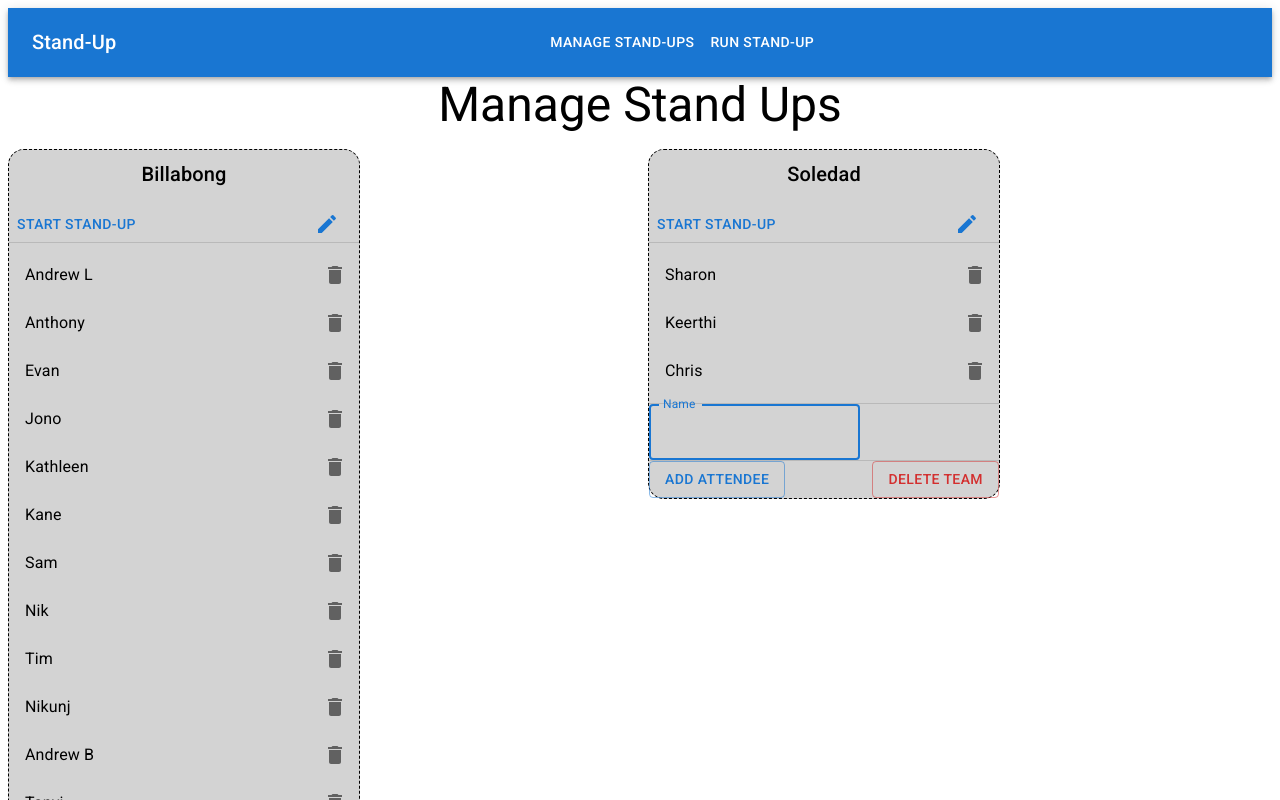
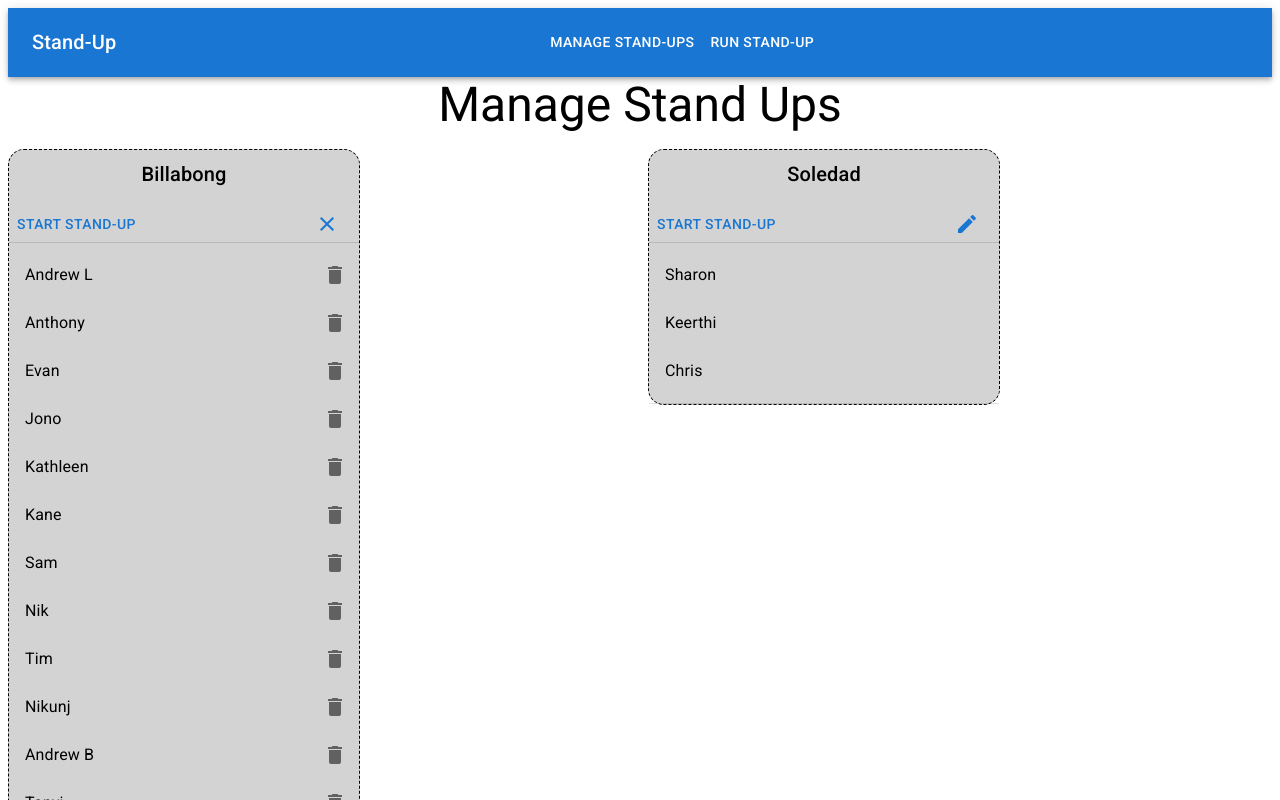
Before and after one commit to andrewlawrenceaus/react-stand-up-app, a React (Create React App) app: page /manage-stand-ups in a window 1280 px wide. Both pictures are taken after a click on the button 327 px from the left and 223 px from the top of the page. Shown: the top 800 px of the page. Built offline with nearby package versions, Linux system fonts and the light colour scheme.

Commit message:
Implemented functionality on start and edit buttons on manage stand-ups page

```diff
--- a/src/components/manage-stand-up/StandUpCard.js
+++ b/src/components/manage-stand-up/StandUpCard.js
@@ -1,24 +1,48 @@
-import React from "react";
-import Typography from "@mui/material/Typography";
-import List from "@mui/material/List";
-import ListItem from "@mui/material/ListItem";
-import ListItemText from "@mui/material/ListItemText";
-import IconButton from "@mui/material/IconButton";
-import Grid from "@mui/material/Grid";
-import { Box, Button, Divider, TextField } from "@mui/material";
-import { Delete as DeleteIcon, Edit as EditIcon } from "@mui/icons-material";
-import { lightBlue } from "@mui/material/colors";
+import React, { useState } from 'react';
+import Typography from '@mui/material/Typography';
+import List from '@mui/material/List';
+import ListItem from '@mui/material/ListItem';
+import ListItemText from '@mui/material/ListItemText';
+import IconButton from '@mui/material/IconButton';
+import Grid from '@mui/material/Grid';
+import { Box, Button, Divider, TextField } from '@mui/material';
+import { Delete as DeleteIcon, Edit as EditIcon, Close as CloseIcon } from '@mui/icons-material';
+import { lightBlue } from '@mui/material/colors';
+import { Link } from 'react-router-dom';
 
 export default function StandUpCard(props) {
+  const [editMode, setEditMode] = useState(false);
+
+  const editButtonHandler = () => {
+    setEditMode(!editMode);
+  };
+
   return (
     <Grid item xs={6}>
-      <Box sx={{ width: "100%", maxWidth: 350, border: '1px dashed', bgcolor: 'lightgrey', borderRadius: '16px', borderColor: 'black' }}>
-        <Typography sx={{ mt: 1, mb: 2, textAlign: 'center' }} variant="h6" component="div">
+      <Box
+        sx={{
+          width: '100%',
+          maxWidth: 350,
+          border: '1px dashed',
+          bgcolor: 'lightgrey',
+          borderRadius: '16px',
+          borderColor: 'black',
+        }}
+      >
+        <Typography
+          sx={{ mt: 1, mb: 2, textAlign: 'center' }}
+          variant="h6"
+          component="div"
+        >
           {props.standUpName}
         </Typography>
         <div>
-          <Button>Start Stand-Up</Button>
-          <Button sx={{ float: 'inline-end' }}><EditIcon /></Button>
+          <Button component={Link} to={`/?team=${props.standUpName}`}>
+            Start Stand-Up
+          </Button>
+          <Button sx={{ float: 'inline-end' }} onClick={editButtonHandler}>
+            {editMode ? <CloseIcon /> : <EditIcon />}
+          </Button>
         </div>
         <Divider />
         <List sx={{ bgcolor: lightBlue }}>
@@ -27,6 +51,7 @@ export default function StandUpCard(props) {
               <ListItem
                 key={attendee}
                 secondaryAction={
+                  editMode && (
                     <IconButton
                       edge="end"
                       aria-label="delete"
@@ -36,6 +61,7 @@ export default function StandUpCard(props) {
                     >
                       <DeleteIcon />
                     </IconButton>
+                  )
                 }
                 sx={{ bgcolor: lightBlue }}
               >
@@ -45,14 +71,30 @@ export default function StandUpCard(props) {
           })}
         </List>
         <Divider />
+        {editMode && (
           <div>
-          <TextField id='name' label='Name' variant="outlined" color="primary" focused></TextField>
+            <div>
+              <TextField
+                id="name"
+                label="Name"
+                variant="outlined"
+                color="primary"
+                focused
+              ></TextField>
             </div>
             <Divider />
             <div>
               <Button variant="outlined">Add Attendee</Button>
-          <Button variant="outlined" color='error' sx={{ float: 'inline-end' }}>Delete Team</Button>
+              <Button
+                variant="outlined"
+                color="error"
+                sx={{ float: 'inline-end' }}
+              >
+                Delete Team
+              </Button>
             </div>
+          </div>
+        )}
       </Box>
     </Grid>
   );
```
Lines whose indentation alone changed are shown as unchanged.
